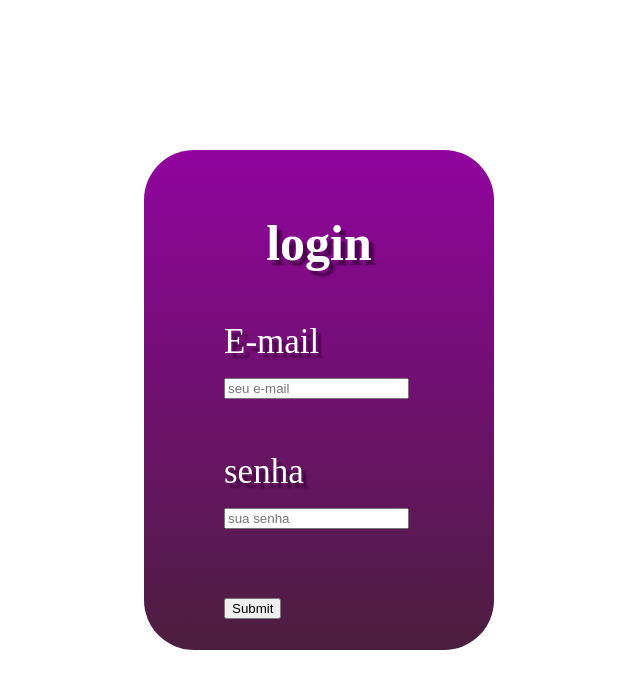
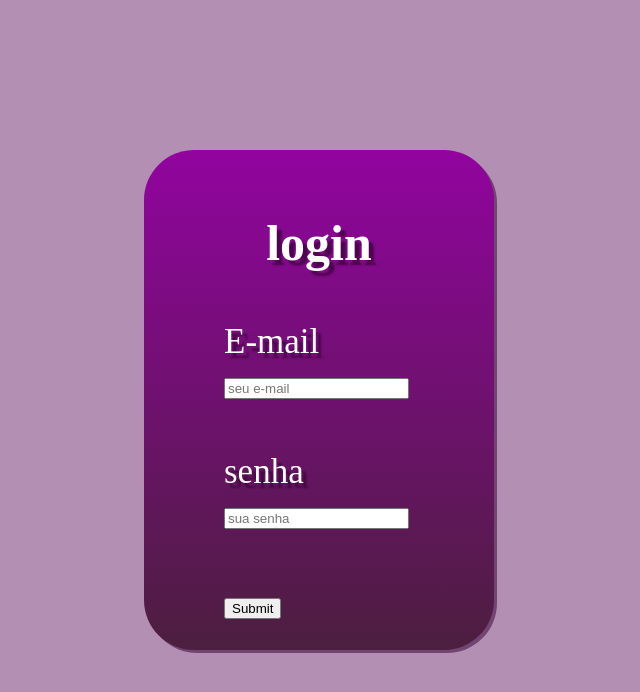
Before and after one commit to Lucasgc021/projeto-login, a plain HTML site: page index.html in a window 1280 px wide. Shown: the whole page, without its empty margins (321-961 px from the left). Drawn offline with Linux system fonts and the light colour scheme.

Commit message:
Update style.css

```diff
--- a/mobile/style.css
+++ b/mobile/style.css
@@ -1,4 +1,7 @@
 @charset "UTF-8";
+html{
+    background-color: rgba(85, 0, 85, 0.438);
+}
 
 div#fundo{
     background-image: linear-gradient(to bottom, rgba(189, 5, 206, 0.767), rgba(102, 41, 84, 0.747));
@@ -13,6 +16,7 @@ div#fundo{
     margin: 0px;
     padding: 0px;
     background-color: black;
+    box-shadow: 3px 3px 0px rgba(54, 1, 54, 0.521);
 
 
 }
```
